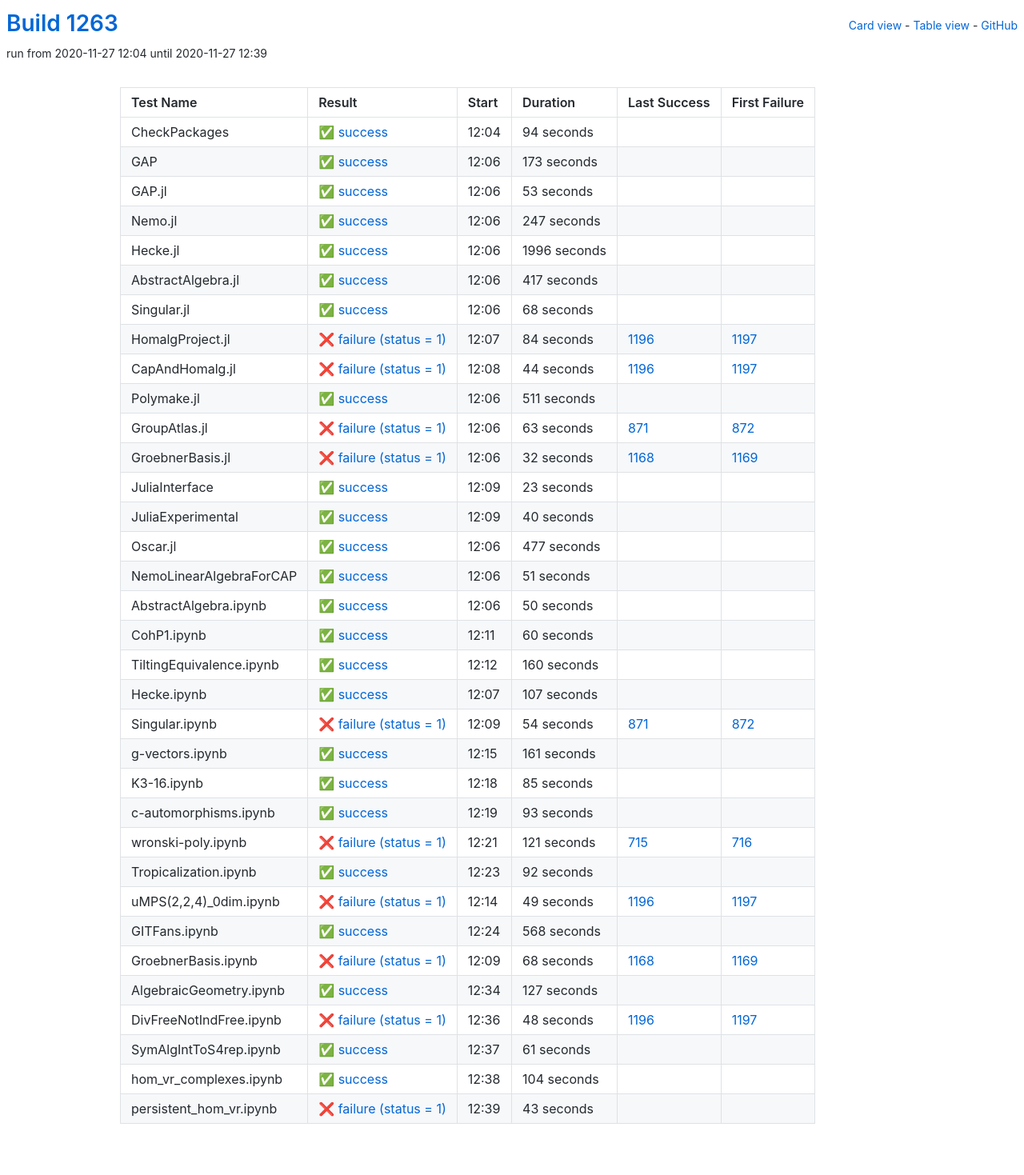
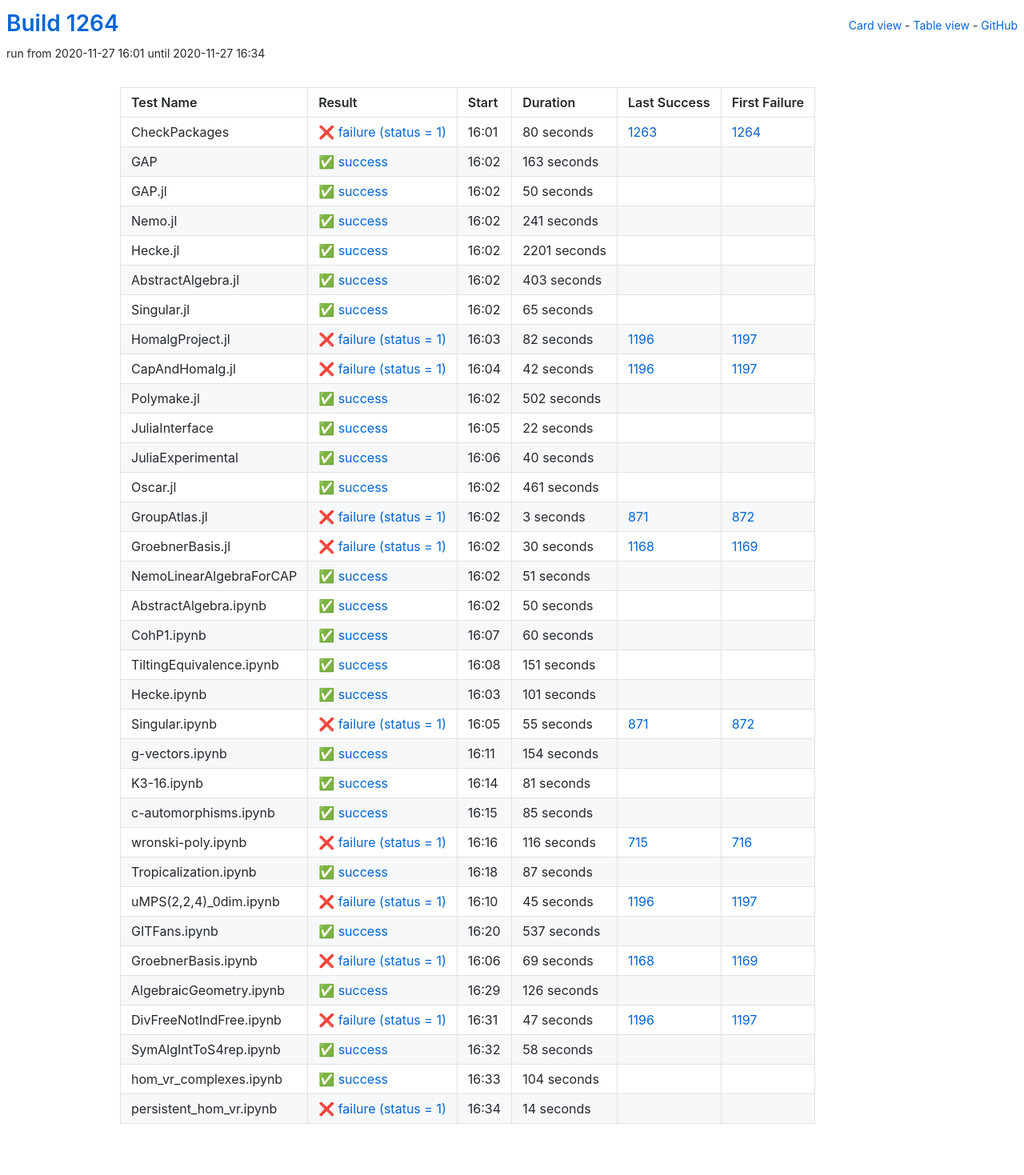
Before and after one commit to oscar-system/oscar-ci-status-stable, a Jekyll site: the page built from table.html, in a window 1280 px wide. Shown: the whole page at 80% size. Built offline with Jekyll 4.4.1, drawn with Linux system fonts in a browser that asks for light colours.

Commit message:
Build #1264

```diff
--- a/_data/ci.yml
+++ b/_data/ci.yml
@@ -1,6 +1,6 @@
 ---
-build: 1263
-build_url: https://oscarci.mathematik.uni-kl.de/job/oscar-stable/1263/
+build: 1264
+build_url: https://oscarci.mathematik.uni-kl.de/job/oscar-stable/1264/
 job: oscar-stable
 organization: oscar-system
 repo: oscar-ci-status-stable
@@ -8,164 +8,140 @@ repourl: https://github.com/oscar-system/oscar-ci-status-stable
 tests:
 - name: CheckPackages
   id: checkpackages
-  log: https://oscarci.mathematik.uni-kl.de/job/oscar-stable/1263/artifact/logs/build-1263/CheckPackages.log
-  start: 2020-11-27 12:04
+  log: https://oscarci.mathematik.uni-kl.de/job/oscar-stable/1264/artifact//CheckPackages.log
+  start: 2020-11-27 16:01
+  success: false
+  exitcode: 1
+  status: failure
+  duration: 80
+  last_success: 1263
+  last_success_url: https://oscarci.mathematik.uni-kl.de/job/oscar-stable/1263/
+  first_failure: 1264
+  first_failure_url: https://oscarci.mathematik.uni-kl.de/job/oscar-stable/1264/
+- name: GAP
+  id: gap
+  log: https://oscarci.mathematik.uni-kl.de/job/oscar-stable/1264/artifact//GAP.log
+  start: 2020-11-27 16:02
   success: true
   exitcode: 0
   status: success
-  duration: 94
-  last_success: false
-  last_success_url:
-  first_failure: false
-  first_failure_url:
-- name: GAP
-  id: gap
-  log: https://oscarci.mathematik.uni-kl.de/job/oscar-stable/1263/artifact/logs/build-1263/GAP.log
-  start: 2020-11-27 12:06
-  success: true
-  exitcode: 0
-  status: success
-  duration: 173
+  duration: 163
   last_success: false
   last_success_url:
   first_failure: false
   first_failure_url:
 - name: GAP.jl
   id: gap-jl
-  log: https://oscarci.mathematik.uni-kl.de/job/oscar-stable/1263/artifact/logs/build-1263/GAP.jl.log
-  start: 2020-11-27 12:06
+  log: https://oscarci.mathematik.uni-kl.de/job/oscar-stable/1264/artifact//GAP.jl.log
+  start: 2020-11-27 16:02
   success: true
   exitcode: 0
   status: success
-  duration: 53
+  duration: 50
   last_success: false
   last_success_url:
   first_failure: false
   first_failure_url:
 - name: Nemo.jl
   id: nemo-jl
-  log: https://oscarci.mathematik.uni-kl.de/job/oscar-stable/1263/artifact/logs/build-1263/Nemo.jl.log
-  start: 2020-11-27 12:06
+  log: https://oscarci.mathematik.uni-kl.de/job/oscar-stable/1264/artifact//Nemo.jl.log
+  start: 2020-11-27 16:02
   success: true
   exitcode: 0
   status: success
-  duration: 247
+  duration: 241
   last_success: false
   last_success_url:
   first_failure: false
   first_failure_url:
 - name: Hecke.jl
   id: hecke-jl
-  log: https://oscarci.mathematik.uni-kl.de/job/oscar-stable/1263/artifact/logs/build-1263/Hecke.jl.log
-  start: 2020-11-27 12:06
+  log: https://oscarci.mathematik.uni-kl.de/job/oscar-stable/1264/artifact//Hecke.jl.log
+  start: 2020-11-27 16:02
   success: true
   exitcode: 0
   status: success
-  duration: 1996
+  duration: 2201
   last_success: false
   last_success_url:
   first_failure: false
   first_failure_url:
 - name: AbstractAlgebra.jl
   id: abstractalgebra-jl
-  log: https://oscarci.mathematik.uni-kl.de/job/oscar-stable/1263/artifact/logs/build-1263/AbstractAlgebra.jl.log
-  start: 2020-11-27 12:06
+  log: https://oscarci.mathematik.uni-kl.de/job/oscar-stable/1264/artifact//AbstractAlgebra.jl.log
+  start: 2020-11-27 16:02
   success: true
   exitcode: 0
   status: success
-  duration: 417
+  duration: 403
   last_success: false
   last_success_url:
   first_failure: false
   first_failure_url:
 - name: Singular.jl
   id: singular-jl
-  log: https://oscarci.mathematik.uni-kl.de/job/oscar-stable/1263/artifact/logs/build-1263/Singular.jl.log
-  start: 2020-11-27 12:06
+  log: https://oscarci.mathematik.uni-kl.de/job/oscar-stable/1264/artifact//Singular.jl.log
+  start: 2020-11-27 16:02
   success: true
   exitcode: 0
   status: success
-  duration: 68
+  duration: 65
   last_success: false
   last_success_url:
   first_failure: false
   first_failure_url:
 - name: HomalgProject.jl
   id: homalgproject-jl
-  log: https://oscarci.mathematik.uni-kl.de/job/oscar-stable/1263/artifact/logs/build-1263/HomalgProject.jl.log
-  start: 2020-11-27 12:07
+  log: https://oscarci.mathematik.uni-kl.de/job/oscar-stable/1264/artifact//HomalgProject.jl.log
+  start: 2020-11-27 16:03
   success: false
   exitcode: 1
   status: failure
-  duration: 84
+  duration: 82
   last_success: 1196
   last_success_url: https://oscarci.mathematik.uni-kl.de/job/oscar-stable/1196/
   first_failure: 1197
   first_failure_url: https://oscarci.mathematik.uni-kl.de/job/oscar-stable/1197/
 - name: CapAndHomalg.jl
   id: capandhomalg-jl
-  log: https://oscarci.mathematik.uni-kl.de/job/oscar-stable/1263/artifact/logs/build-1263/CapAndHomalg.jl.log
-  start: 2020-11-27 12:08
+  log: https://oscarci.mathematik.uni-kl.de/job/oscar-stable/1264/artifact//CapAndHomalg.jl.log
+  start: 2020-11-27 16:04
   success: false
   exitcode: 1
   status: failure
-  duration: 44
+  duration: 42
   last_success: 1196
   last_success_url: https://oscarci.mathematik.uni-kl.de/job/oscar-stable/1196/
   first_failure: 1197
   first_failure_url: https://oscarci.mathematik.uni-kl.de/job/oscar-stable/1197/
 - name: Polymake.jl
   id: polymake-jl
-  log: https://oscarci.mathematik.uni-kl.de/job/oscar-stable/1263/artifact/logs/build-1263/Polymake.jl.log
-  start: 2020-11-27 12:06
+  log: https://oscarci.mathematik.uni-kl.de/job/oscar-stable/1264/artifact//Polymake.jl.log
+  start: 2020-11-27 16:02
   success: true
   exitcode: 0
   status: success
-  duration: 511
+  duration: 502
   last_success: false
   last_success_url:
   first_failure: false
   first_failure_url:
-- name: GroupAtlas.jl
-  id: groupatlas-jl
-  log: https://oscarci.mathematik.uni-kl.de/job/oscar-stable/1263/artifact/logs/build-1263/GroupAtlas.jl.log
-  start: 2020-11-27 12:06
-  success: false
-  exitcode: 1
-  status: failure
-  duration: 63
-  last_success: 871
-  last_success_url: https://oscarci.mathematik.uni-kl.de/job/oscar-stable/871/
-  first_failure: 872
-  first_failure_url: https://oscarci.mathematik.uni-kl.de/job/oscar-stable/872/
-- name: GroebnerBasis.jl
-  id: groebnerbasis-jl
-  log: https://oscarci.mathematik.uni-kl.de/job/oscar-stable/1263/artifact/logs/build-1263/GroebnerBasis.jl.log
-  start: 2020-11-27 12:06
-  success: false
-  exitcode: 1
-  status: failure
-  duration: 32
-  last_success: 1168
-  last_success_url: https://oscarci.mathematik.uni-kl.de/job/oscar-stable/1168/
-  first_failure: 1169
-  first_failure_url: https://oscarci.mathematik.uni-kl.de/job/oscar-stable/1169/
 - name: JuliaInterface
   id: juliainterface
-  log: https://oscarci.mathematik.uni-kl.de/job/oscar-stable/1263/artifact/logs/build-1263/JuliaInterface.log
-  start: 2020-11-27 12:09
+  log: https://oscarci.mathematik.uni-kl.de/job/oscar-stable/1264/artifact//JuliaInterface.log
+  start: 2020-11-27 16:05
   success: true
   exitcode: 0
   status: success
-  duration: 23
+  duration: 22
   last_success: false
   last_success_url:
   first_failure: false
   first_failure_url:
 - name: JuliaExperimental
   id: juliaexperimental
-  log: https://oscarci.mathematik.uni-kl.de/job/oscar-stable/1263/artifact/logs/build-1263/JuliaExperimental.log
-  start: 2020-11-27 12:09
+  log: https://oscarci.mathematik.uni-kl.de/job/oscar-stable/1264/artifact//JuliaExperimental.log
+  start: 2020-11-27 16:06
   success: true
   exitcode: 0
   status: success
@@ -176,20 +152,44 @@ tests:
   first_failure_url:
 - name: Oscar.jl
   id: oscar-jl
-  log: https://oscarci.mathematik.uni-kl.de/job/oscar-stable/1263/artifact/logs/build-1263/Oscar.jl.log
-  start: 2020-11-27 12:06
+  log: https://oscarci.mathematik.uni-kl.de/job/oscar-stable/1264/artifact//Oscar.jl.log
+  start: 2020-11-27 16:02
   success: true
   exitcode: 0
   status: success
-  duration: 477
+  duration: 461
   last_success: false
   last_success_url:
   first_failure: false
   first_failure_url:
+- name: GroupAtlas.jl
+  id: groupatlas-jl
+  log: https://oscarci.mathematik.uni-kl.de/job/oscar-stable/1264/artifact//GroupAtlas.jl.log
+  start: 2020-11-27 16:02
+  success: false
+  exitcode: 1
+  status: failure
+  duration: 3
+  last_success: 871
+  last_success_url: https://oscarci.mathematik.uni-kl.de/job/oscar-stable/871/
+  first_failure: 872
+  first_failure_url: https://oscarci.mathematik.uni-kl.de/job/oscar-stable/872/
+- name: GroebnerBasis.jl
+  id: groebnerbasis-jl
+  log: https://oscarci.mathematik.uni-kl.de/job/oscar-stable/1264/artifact//GroebnerBasis.jl.log
+  start: 2020-11-27 16:02
+  success: false
+  exitcode: 1
+  status: failure
+  duration: 30
+  last_success: 1168
+  last_success_url: https://oscarci.mathematik.uni-kl.de/job/oscar-stable/1168/
+  first_failure: 1169
+  first_failure_url: https://oscarci.mathematik.uni-kl.de/job/oscar-stable/1169/
 - name: NemoLinearAlgebraForCAP
   id: nemolinearalgebraforcap
-  log: https://oscarci.mathematik.uni-kl.de/job/oscar-stable/1263/artifact/logs/build-1263/NemoLinearAlgebraForCAP.log
-  start: 2020-11-27 12:06
+  log: https://oscarci.mathematik.uni-kl.de/job/oscar-stable/1264/artifact//NemoLinearAlgebraForCAP.log
+  start: 2020-11-27 16:02
   success: true
   exitcode: 0
   status: success
@@ -200,8 +200,8 @@ tests:
   first_failure_url:
 - name: AbstractAlgebra.ipynb
   id: abstractalgebra-ipynb
-  log: https://oscarci.mathematik.uni-kl.de/job/oscar-stable/1263/artifact/logs/build-1263/AbstractAlgebra.ipynb.log
-  start: 2020-11-27 12:06
+  log: https://oscarci.mathematik.uni-kl.de/job/oscar-stable/1264/artifact//AbstractAlgebra.ipynb.log
+  start: 2020-11-27 16:02
   success: true
   exitcode: 0
   status: success
@@ -212,8 +212,8 @@ tests:
   first_failure_url:
 - name: CohP1.ipynb
   id: cohp1-ipynb
-  log: https://oscarci.mathematik.uni-kl.de/job/oscar-stable/1263/artifact/logs/build-1263/CohP1.ipynb.log
-  start: 2020-11-27 12:11
+  log: https://oscarci.mathematik.uni-kl.de/job/oscar-stable/1264/artifact//CohP1.ipynb.log
+  start: 2020-11-27 16:07
   success: true
   exitcode: 0
   status: success
@@ -224,56 +224,68 @@ tests:
   first_failure_url:
 - name: TiltingEquivalence.ipynb
   id: tiltingequivalence-ipynb
-  log: https://oscarci.mathematik.uni-kl.de/job/oscar-stable/1263/artifact/logs/build-1263/TiltingEquivalence.ipynb.log
-  start: 2020-11-27 12:12
+  log: https://oscarci.mathematik.uni-kl.de/job/oscar-stable/1264/artifact//TiltingEquivalence.ipynb.log
+  start: 2020-11-27 16:08
   success: true
   exitcode: 0
   status: success
-  duration: 160
+  duration: 151
   last_success: false
   last_success_url:
   first_failure: false
   first_failure_url:
 - name: Hecke.ipynb
   id: hecke-ipynb
-  log: https://oscarci.mathematik.uni-kl.de/job/oscar-stable/1263/artifact/logs/build-1263/Hecke.ipynb.log
-  start: 2020-11-27 12:07
+  log: https://oscarci.mathematik.uni-kl.de/job/oscar-stable/1264/artifact//Hecke.ipynb.log
+  start: 2020-11-27 16:03
   success: true
   exitcode: 0
   status: success
-  duration: 107
+  duration: 101
   last_success: false
   last_success_url:
   first_failure: false
   first_failure_url:
 - name: Singular.ipynb
   id: singular-ipynb
-  log: https://oscarci.mathematik.uni-kl.de/job/oscar-stable/1263/artifact/logs/build-1263/Singular.ipynb.log
-  start: 2020-11-27 12:09
+  log: https://oscarci.mathematik.uni-kl.de/job/oscar-stable/1264/artifact//Singular.ipynb.log
+  start: 2020-11-27 16:05
   success: false
   exitcode: 1
   status: failure
-  duration: 54
+  duration: 55
   last_success: 871
   last_success_url: https://oscarci.mathematik.uni-kl.de/job/oscar-stable/871/
   first_failure: 872
   first_failure_url: https://oscarci.mathematik.uni-kl.de/job/oscar-stable/872/
 - name: g-vectors.ipynb
   id: g-vectors-ipynb
-  log: https://oscarci.mathematik.uni-kl.de/job/oscar-stable/1263/artifact/logs/build-1263/g-vectors.ipynb.log
-  start: 2020-11-27 12:15
+  log: https://oscarci.mathematik.uni-kl.de/job/oscar-stable/1264/artifact//g-vectors.ipynb.log
+  start: 2020-11-27 16:11
   success: true
   exitcode: 0
   status: success
-  duration: 161
+  duration: 154
   last_success: false
   last_success_url:
   first_failure: false
   first_failure_url:
 - name: K3-16.ipynb
   id: k3-16-ipynb
-  log: https://oscarci.mathematik.uni-kl.de/job/oscar-stable/1263/artifact/logs/build-1263/K3-16.ipynb.log
-  start: 2020-11-27 12:18
+  log: https://oscarci.mathematik.uni-kl.de/job/oscar-stable/1264/artifact//K3-16.ipynb.log
+  start: 2020-11-27 16:14
+  success: true
+  exitcode: 0
+  status: success
+  duration: 81
+  last_success: false
+  last_success_url:
+  first_failure: false
+  first_failure_url:
+- name: c-automorphisms.ipynb
+  id: c-automorphisms-ipynb
+  log: https://oscarci.mathematik.uni-kl.de/job/oscar-stable/1264/artifact//c-automorphisms.ipynb.log
+  start: 2020-11-27 16:15
   success: true
   exitcode: 0
   status: success
@@ -282,118 +294,106 @@ tests:
   last_success_url:
   first_failure: false
   first_failure_url:
-- name: c-automorphisms.ipynb
-  id: c-automorphisms-ipynb
-  log: https://oscarci.mathematik.uni-kl.de/job/oscar-stable/1263/artifact/logs/build-1263/c-automorphisms.ipynb.log
-  start: 2020-11-27 12:19
-  success: true
-  exitcode: 0
-  status: success
-  duration: 93
-  last_success: false
-  last_success_url:
-  first_failure: false
-  first_failure_url:
 - name: wronski-poly.ipynb
   id: wronski-poly-ipynb
-  log: https://oscarci.mathematik.uni-kl.de/job/oscar-stable/1263/artifact/logs/build-1263/wronski-poly.ipynb.log
-  start: 2020-11-27 12:21
+  log: https://oscarci.mathematik.uni-kl.de/job/oscar-stable/1264/artifact//wronski-poly.ipynb.log
+  start: 2020-11-27 16:16
   success: false
   exitcode: 1
   status: failure
-  duration: 121
+  duration: 116
   last_success: 715
   last_success_url: https://oscarci.mathematik.uni-kl.de/job/oscar-stable/715/
   first_failure: 716
   first_failure_url: https://oscarci.mathematik.uni-kl.de/job/oscar-stable/716/
 - name: Tropicalization.ipynb
   id: tropicalization-ipynb
-  log: https://oscarci.mathematik.uni-kl.de/job/oscar-stable/1263/artifact/logs/build-1263/Tropicalization.ipynb.log
-  start: 2020-11-27 12:23
+  log: https://oscarci.mathematik.uni-kl.de/job/oscar-stable/1264/artifact//Tropicalization.ipynb.log
+  start: 2020-11-27 16:18
   success: true
   exitcode: 0
   status: success
-  duration: 92
+  duration: 87
   last_success: false
   last_success_url:
   first_failure: false
   first_failure_url:
 - name: uMPS(2,2,4)_0dim.ipynb
   id: umps-2-2-4-0dim-ipynb
-  log: https://oscarci.mathematik.uni-kl.de/job/oscar-stable/1263/artifact/logs/build-1263/uMPS-2-2-4-_0dim.ipynb.log
-  start: 2020-11-27 12:14
+  log: https://oscarci.mathematik.uni-kl.de/job/oscar-stable/1264/artifact//uMPS-2-2-4-_0dim.ipynb.log
+  start: 2020-11-27 16:10
   success: false
   exitcode: 1
   status: failure
-  duration: 49
+  duration: 45
   last_success: 1196
   last_success_url: https://oscarci.mathematik.uni-kl.de/job/oscar-stable/1196/
   first_failure: 1197
   first_failure_url: https://oscarci.mathematik.uni-kl.de/job/oscar-stable/1197/
 - name: GITFans.ipynb
   id: gitfans-ipynb
-  log: https://oscarci.mathematik.uni-kl.de/job/oscar-stable/1263/artifact/logs/build-1263/GITFans.ipynb.log
-  start: 2020-11-27 12:24
+  log: https://oscarci.mathematik.uni-kl.de/job/oscar-stable/1264/artifact//GITFans.ipynb.log
+  start: 2020-11-27 16:20
   success: true
   exitcode: 0
   status: success
-  duration: 568
+  duration: 537
   last_success: false
   last_success_url:
   first_failure: false
   first_failure_url:
 - name: GroebnerBasis.ipynb
   id: groebnerbasis-ipynb
-  log: https://oscarci.mathematik.uni-kl.de/job/oscar-stable/1263/artifact/logs/build-1263/GroebnerBasis.ipynb.log
-  start: 2020-11-27 12:09
+  log: https://oscarci.mathematik.uni-kl.de/job/oscar-stable/1264/artifact//GroebnerBasis.ipynb.log
+  start: 2020-11-27 16:06
   success: false
   exitcode: 1
   status: failure
-  duration: 68
+  duration: 69
   last_success: 1168
   last_success_url: https://oscarci.mathematik.uni-kl.de/job/oscar-stable/1168/
   first_failure: 1169
   first_failure_url: https://oscarci.mathematik.uni-kl.de/job/oscar-stable/1169/
 - name: AlgebraicGeometry.ipynb
   id: algebraicgeometry-ipynb
-  log: https://oscarci.mathematik.uni-kl.de/job/oscar-stable/1263/artifact/logs/build-1263/AlgebraicGeometry.ipynb.log
-  start: 2020-11-27 12:34
+  log: https://oscarci.mathematik.uni-kl.de/job/oscar-stable/1264/artifact//AlgebraicGeometry.ipynb.log
+  start: 2020-11-27 16:29
   success: true
   exitcode: 0
   status: success
-  duration: 127
+  duration: 126
   last_success: false
   last_success_url:
   first_failure: false
   first_failure_url:
 - name: DivFreeNotIndFree.ipynb
   id: divfreenotindfree-ipynb
-  log: https://oscarci.mathematik.uni-kl.de/job/oscar-stable/1263/artifact/logs/build-1263/DivFreeNotIndFree.ipynb.log
-  start: 2020-11-27 12:36
+  log: https://oscarci.mathematik.uni-kl.de/job/oscar-stable/1264/artifact//DivFreeNotIndFree.ipynb.log
+  start: 2020-11-27 16:31
   success: false
   exitcode: 1
   status: failure
-  duration: 48
+  duration: 47
   last_success: 1196
   last_success_url: https://oscarci.mathematik.uni-kl.de/job/oscar-stable/1196/
   first_failure: 1197
   first_failure_url: https://oscarci.mathematik.uni-kl.de/job/oscar-stable/1197/
 - name: SymAlgIntToS4rep.ipynb
   id: symalginttos4rep-ipynb
-  log: https://oscarci.mathematik.uni-kl.de/job/oscar-stable/1263/artifact/logs/build-1263/SymAlgIntToS4rep.ipynb.log
-  start: 2020-11-27 12:37
+  log: https://oscarci.mathematik.uni-kl.de/job/oscar-stable/1264/artifact//SymAlgIntToS4rep.ipynb.log
+  start: 2020-11-27 16:32
   success: true
   exitcode: 0
   status: success
-  duration: 61
+  duration: 58
   last_success: false
   last_success_url:
   first_failure: false
   first_failure_url:
 - name: hom_vr_complexes.ipynb
   id: hom-vr-complexes-ipynb
-  log: https://oscarci.mathematik.uni-kl.de/job/oscar-stable/1263/artifact/logs/build-1263/hom_vr_complexes.ipynb.log
-  start: 2020-11-27 12:38
+  log: https://oscarci.mathematik.uni-kl.de/job/oscar-stable/1264/artifact//hom_vr_complexes.ipynb.log
+  start: 2020-11-27 16:33
   success: true
   exitcode: 0
   status: success
@@ -404,12 +404,12 @@ tests:
   first_failure_url:
 - name: persistent_hom_vr.ipynb
   id: persistent-hom-vr-ipynb
-  log: https://oscarci.mathematik.uni-kl.de/job/oscar-stable/1263/artifact/logs/build-1263/persistent_hom_vr.ipynb.log
-  start: 2020-11-27 12:39
+  log: https://oscarci.mathematik.uni-kl.de/job/oscar-stable/1264/artifact//persistent_hom_vr.ipynb.log
+  start: 2020-11-27 16:34
   success: false
   exitcode: 1
   status: failure
-  duration: 43
+  duration: 14
   last_success: false
   last_success_url:
   first_failure: false
```
Also changed, not shown: README.md.
